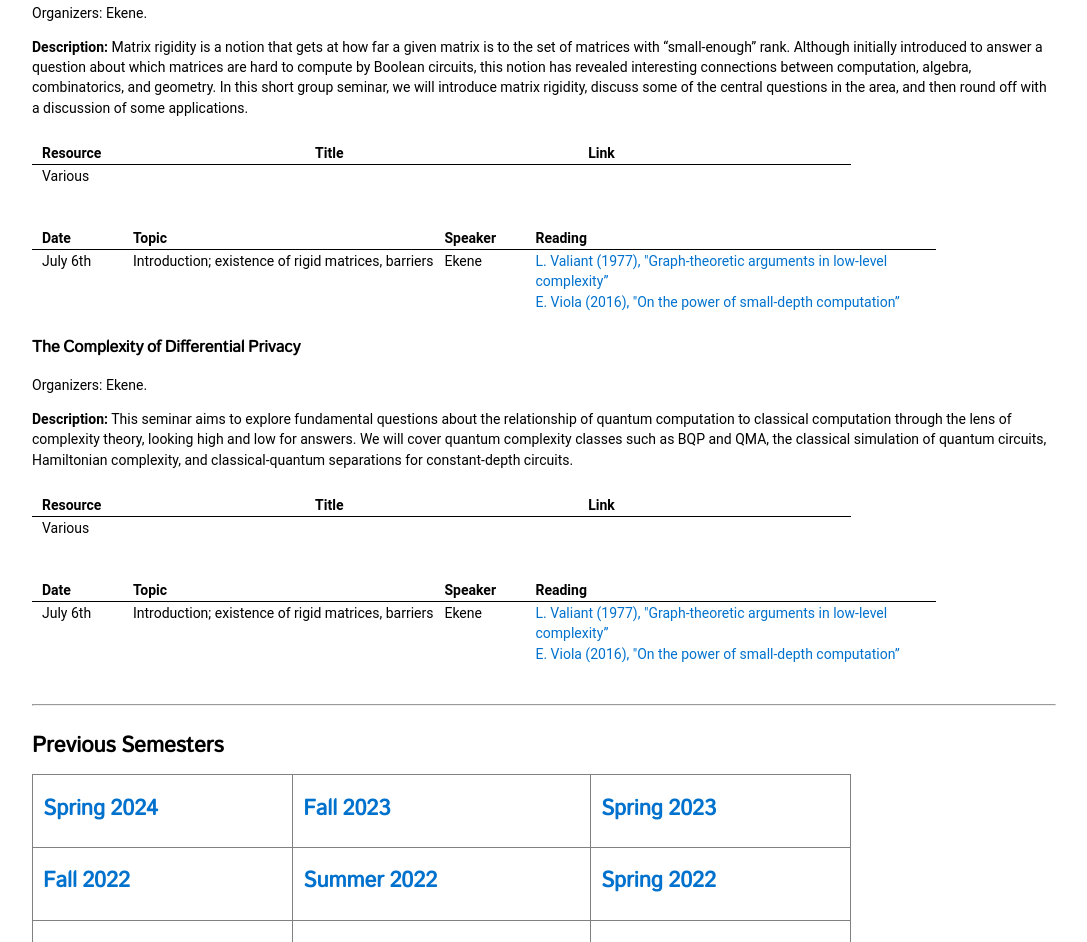
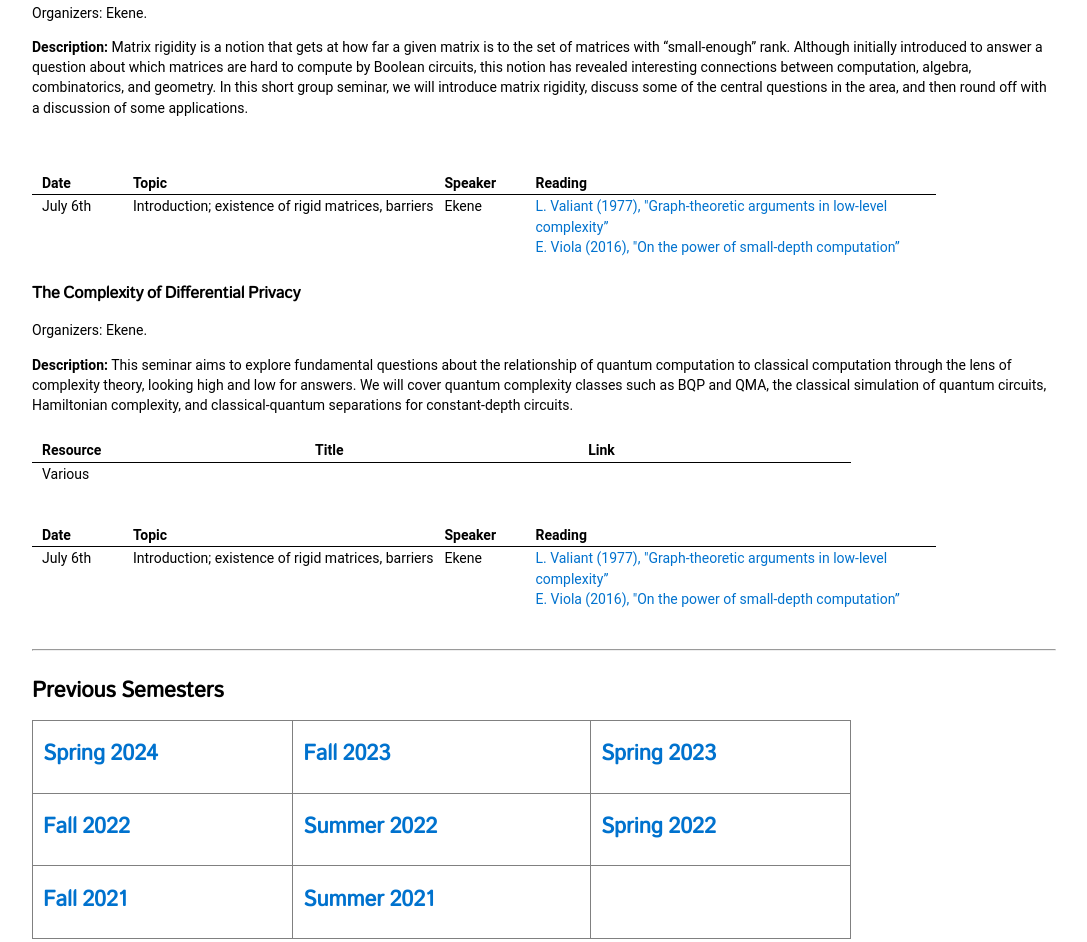
Before and after one commit to columbia-ugtcs/columbia-ugtcs.github.io, a plain HTML site: page index.html in a window 1280 px wide. Shown: the part 790-1732 px from the top of the page, without its empty margins (96-1183 px from the left). Drawn offline with Linux system fonts and the light colour scheme.

Commit message:
Update index.html to remove empty table row

```diff
--- a/index.html
+++ b/index.html
@@ -74,18 +74,7 @@
             <p>Organizers: Ekene.</p>
             <p><b>Description:</b> Matrix rigidity is a notion that gets at how far a given matrix is to the set of matrices with “small-enough” rank. Although initially introduced to answer a question about which matrices are hard to compute by Boolean circuits, this notion has revealed interesting connections between computation, algebra, combinatorics, and geometry. In this short group seminar, we will introduce matrix rigidity, discuss some of the central questions in the area, and then round off with a discussion of some applications.</p>
             <div style="height: 10px;"></div>
-            <table>
-                <tr>
-                    <th>Resource</th>
-                    <th>Title</th>
-                    <th>Link</th>
-                </tr>
-                <tr>
-                    <td>Various</td>
-                    <td></td>
-                    <td></td>
-                </tr>
-            </table>
+
             <div style="height: 30px;"></div>
             <table>
                 <tr>
```
